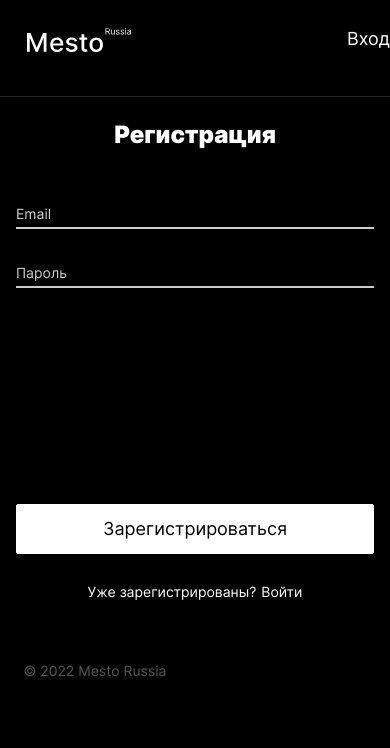
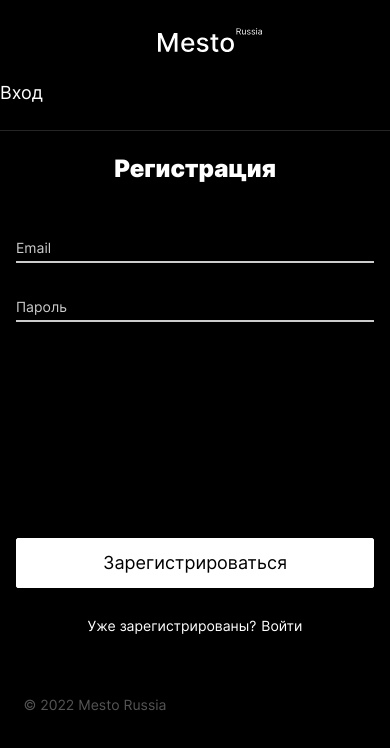
Before and after one commit to vgaidukov/react-mesto-api-full, a React (Create React App) app in the folder frontend/: page /register in a window 390 px wide. Shown: the top 748 px of the page. Built offline with nearby package versions, Linux system fonts and the light colour scheme.

Commit message:
fix: change header adaptive for mobile

```diff
--- a/frontend/src/blocks/header/__elements/header__elements.css
+++ b/frontend/src/blocks/header/__elements/header__elements.css
@@ -9,3 +9,10 @@
     text-align: right;
     color: #FFFFFF;
 }
+
+@media screen and (max-width: 540.98px) {
+    .header__elements {
+        justify-content: space-between;
+        margin-bottom: 26px;
+    }
+}
--- a/frontend/src/blocks/header/__link/header__link.css
+++ b/frontend/src/blocks/header/__link/header__link.css
@@ -1,3 +1,9 @@
 .header__link {
     font-size: 18px;
 }
+
+@media screen and (max-width: 767.98px) {
+    .header__link {
+        margin-right: 27px;
+    }
+}
--- a/frontend/src/blocks/header/__logo/header__logo.css
+++ b/frontend/src/blocks/header/__logo/header__logo.css
@@ -10,3 +10,9 @@
         margin-left: 27px;
     }
 }
+
+@media screen and (max-width: 540.98px) {
+    .header__logo {
+        margin-left: calc(50% - 37px);
+    }
+}
--- a/frontend/src/blocks/header/__profile/header__profile.css
+++ b/frontend/src/blocks/header/__profile/header__profile.css
@@ -1,5 +1,4 @@
 .header__profile {
-    margin: 0 24px 0 0;
-
+    margin: 0 24px 0;
     font-weight: 500;
 }
--- a/frontend/src/blocks/header/header.css
+++ b/frontend/src/blocks/header/header.css
@@ -13,3 +13,11 @@
         margin-top: 28px;
     }
 }
+
+@media screen and (max-width: 540.98px) {
+    .header {
+        display: grid;
+        grid-template-columns: 1fr;
+        row-gap: 30px;
+    }
+}
--- a/frontend/src/blocks/popup/__container/popup__container.css
+++ b/frontend/src/blocks/popup/__container/popup__container.css
@@ -1,3 +1,5 @@
 .popup__container {
     position: relative;
+    width: calc(100% - 2*6%);
+    max-width: 430px;
 }
--- a/frontend/src/blocks/popup/__window/popup__window.css
+++ b/frontend/src/blocks/popup/__window/popup__window.css
@@ -1,12 +1,5 @@
 .popup__window {
-    width: 430px;
     background-color: #fff;
     border-radius: 10px;
     position: relative;
 }
-
-@media screen and (max-width: 661.98px) {
-    .popup__window {
-        width: calc(100% - 2*6%);
-    }
-}
```
